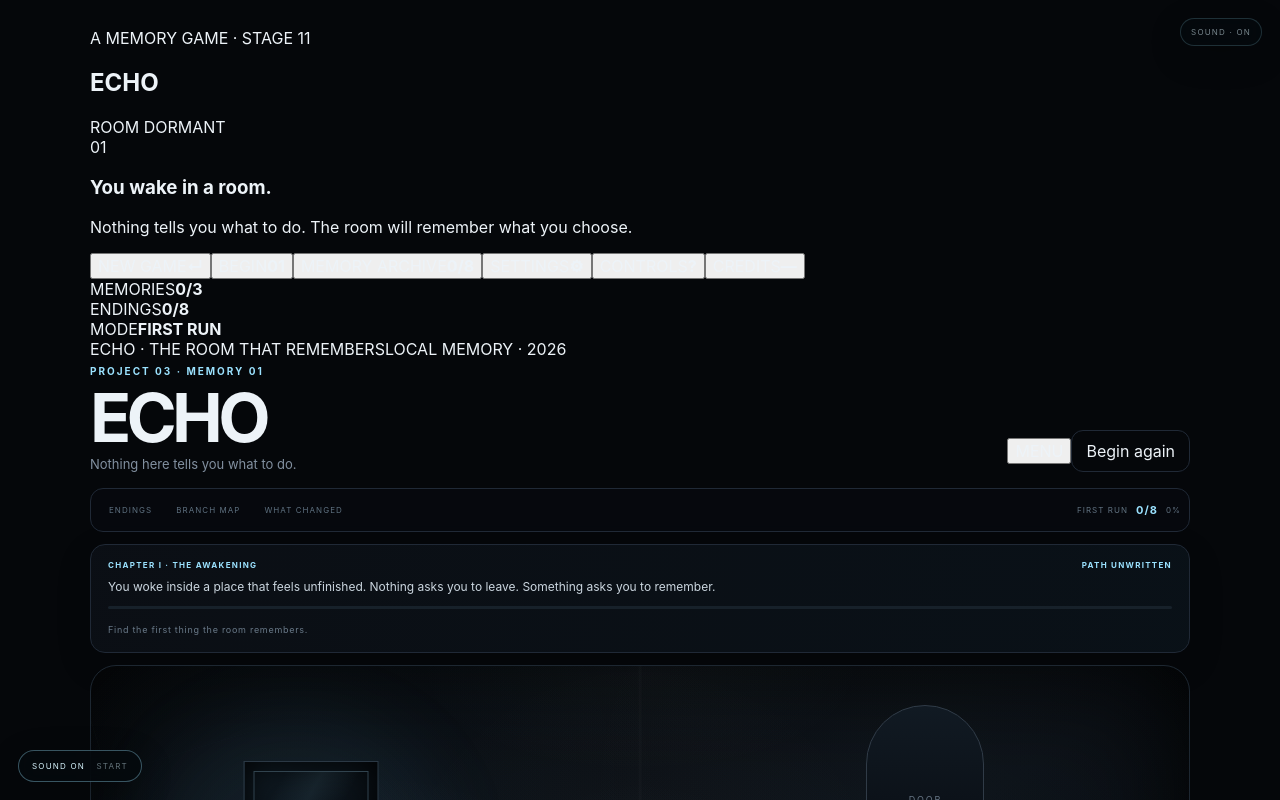
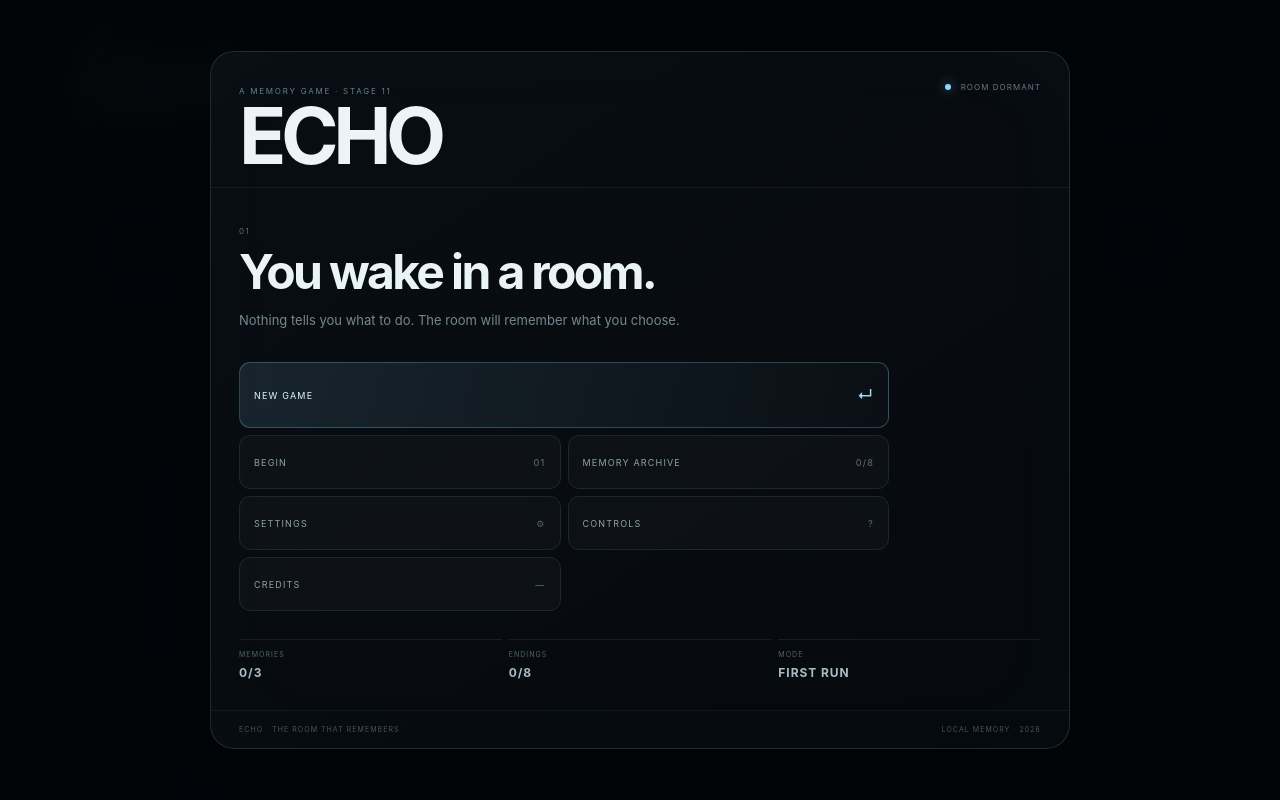
Before and after one commit to farixhere/echo, a Next.js app: page / in a window 1280 px wide. Shown: the top 800 px of the page. Built offline with nearby package versions, Linux system fonts and the light colour scheme.

Commit message:
feat: add stage 11 ECHO menu styling

```diff
--- a/app/globals.css
+++ b/app/globals.css
@@ -266,3 +266,32 @@
 @media(max-width:760px){.replay-grid{grid-template-columns:repeat(2,1fr)}.replay-diff{grid-template-columns:repeat(2,1fr)}.replay-bar{align-items:flex-start;flex-direction:column}.replay-progress{width:100%;justify-content:space-between}}
 @media(max-width:600px){.replay-panel{padding:12px}.replay-card{min-height:138px}.replay-run{grid-template-columns:42px 1fr}.replay-run .run-choice{grid-column:2;text-align:left}.replay-heading h2{font-size:16px}.replay-heading>strong{font-size:19px}}
 @media(prefers-reduced-motion:reduce){.replay-panel{animation:none}}
+
+
+/* Stage 11 — diegetic main menu, settings, controls and credits */
+.hud-actions{display:flex;align-items:center;gap:7px}
+.menu-trigger{border:1px solid #263541;background:rgba(8,13,18,.72);color:#8ea6b3;padding:10px 12px;border-radius:10px;font-size:9px;letter-spacing:.14em;cursor:pointer;min-height:40px}
+.menu-trigger:hover,.menu-trigger:focus-visible{border-color:var(--accent);color:#d9f4ff;background:#0c151c}
+.game-menu{position:fixed;inset:0;z-index:100;background:radial-gradient(circle at 50% 40%,rgba(100,180,215,.075),transparent 35%),rgba(3,6,9,.96);backdrop-filter:blur(18px);display:grid;place-items:center;padding:20px;animation:menuFadeIn .28s ease-out}
+.game-menu-noise{position:absolute;inset:0;pointer-events:none;opacity:.16;background-image:linear-gradient(rgba(255,255,255,.018) 1px,transparent 1px),linear-gradient(90deg,rgba(255,255,255,.014) 1px,transparent 1px);background-size:44px 44px}
+.game-menu-inner{position:relative;width:min(860px,100%);min-height:min(680px,calc(100vh - 40px));display:flex;flex-direction:column;border:1px solid rgba(145,205,225,.16);border-radius:24px;background:linear-gradient(145deg,rgba(9,14,19,.98),rgba(6,10,14,.96));box-shadow:0 30px 100px rgba(0,0,0,.58),inset 0 0 100px rgba(100,190,225,.025);overflow:hidden}
+.menu-brand{display:flex;justify-content:space-between;align-items:flex-start;padding:26px 28px 20px;border-bottom:1px solid rgba(255,255,255,.055)}
+.menu-eyebrow{font-size:8px;letter-spacing:.22em;color:#62808e}
+.menu-brand h2{margin:7px 0 0;font-size:clamp(46px,8vw,78px);line-height:.8;letter-spacing:-.07em}
+.menu-status{font-size:8px;letter-spacing:.13em;color:#637885;padding-top:4px}.menu-status i{display:inline-block;width:6px;height:6px;border-radius:50%;background:#8fd6ff;box-shadow:0 0 12px rgba(143,214,255,.65);margin-right:6px}
+.menu-home,.menu-subpanel{flex:1;padding:30px 28px;display:flex;flex-direction:column}
+.menu-hero{max-width:560px}.menu-index{display:inline-block;color:#55707d;font-size:8px;letter-spacing:.18em}.menu-hero h3,.menu-subhead h3{font-size:clamp(28px,5vw,48px);line-height:1.02;letter-spacing:-.055em;margin:10px 0 12px;color:#eaf4f7}.menu-hero p{max-width:540px;margin:0;color:#758792;font-size:13px;line-height:1.75}
+.menu-actions{display:grid;grid-template-columns:1fr 1fr;gap:7px;margin-top:30px;max-width:650px}
+.menu-actions button{min-height:54px;border:1px solid #1b2831;border-radius:11px;background:rgba(255,255,255,.025);display:flex;justify-content:space-between;align-items:center;padding:0 14px;color:#8ca1ad;font-size:9px;letter-spacing:.13em;cursor:pointer;text-align:left;transition:.18s ease}
+.menu-actions button:hover,.menu-actions button:focus-visible{border-color:#385362;background:rgba(143,214,255,.045);color:#d8edf5;transform:translateY(-1px)}
+.menu-actions button b{font-size:9px;color:#506572;font-weight:500}.menu-actions .menu-primary{grid-column:1/-1;min-height:66px;background:linear-gradient(100deg,rgba(143,214,255,.12),rgba(143,214,255,.025));border-color:rgba(143,214,255,.25);color:#dff7ff}.menu-actions .menu-primary b{color:#9dd8ee;font-size:16px}
+.menu-stats{display:grid;grid-template-columns:repeat(3,1fr);gap:7px;margin-top:auto;padding-top:28px}.menu-stats div{border-top:1px solid rgba(255,255,255,.07);padding-top:10px}.menu-stats span{display:block;font-size:7px;letter-spacing:.15em;color:#50636e}.menu-stats strong{display:block;margin-top:6px;font-size:12px;color:#a8bdc7;letter-spacing:.08em}
+.menu-subpanel{max-width:720px}.menu-subhead{margin-bottom:24px}.menu-subhead h3{margin-bottom:0}.settings-list{display:grid;gap:8px}.settings-list>button{border:1px solid #1a2730;border-radius:12px;background:#080d12;padding:15px;display:flex;justify-content:space-between;align-items:center;text-align:left;cursor:pointer}.settings-list>button:hover{border-color:#334b58}.settings-list b{display:block;font-size:10px;color:#c4d7df;letter-spacing:.12em}.settings-list small{display:block;margin-top:6px;color:#627681;font-size:10px;line-height:1.45}.settings-list strong{font-size:9px;letter-spacing:.13em;color:#5e707a}.settings-list strong.on{color:#8fd6ff}.settings-note{padding:14px;color:#556a76;font-size:9px;line-height:1.6;border:1px dashed #1b2a33;border-radius:10px}
+.controls-grid{display:grid;grid-template-columns:repeat(2,1fr);gap:8px}.controls-grid div{border:1px solid #1a2730;border-radius:11px;background:#080d12;padding:16px}.controls-grid kbd{display:block;color:#d8edf4;font-size:12px;letter-spacing:.08em}.controls-grid span{display:block;margin-top:9px;color:#60747f;font-size:8px;letter-spacing:.13em}.controls-grid p{grid-column:1/-1;color:#647983;font-size:10px;line-height:1.65;margin:8px 2px}
+.credits-copy{max-width:560px}.credits-copy>span{font-size:8px;letter-spacing:.2em;color:#7ebbd0}.credits-copy h4{font-size:25px;letter-spacing:-.04em;margin:9px 0}.credits-copy p{color:#73858f;font-size:12px;line-height:1.7;margin-bottom:25px}.credits-copy div{display:grid;grid-template-columns:120px 1fr;gap:10px;padding:10px 0;border-top:1px solid rgba(255,255,255,.06);font-size:9px}.credits-copy div b{color:#50636d;letter-spacing:.12em}.credits-copy div span{color:#8ea3ad}.credits-copy small{display:block;margin-top:26px;color:#526773;letter-spacing:.08em}
+.menu-back{margin-top:auto;align-self:flex-start;border:1px solid #253641;border-radius:9px;background:transparent;color:#8196a0;padding:10px 13px;font-size:8px;letter-spacing:.13em;cursor:pointer}.menu-back:hover{color:#d5edf5;border-color:#4a6877}
+.menu-footer{display:flex;justify-content:space-between;gap:15px;padding:14px 28px;border-top:1px solid rgba(255,255,255,.05);color:#425661;font-size:7px;letter-spacing:.15em}
+@keyframes menuFadeIn{from{opacity:0}to{opacity:1}}
+@media(max-width:700px){.game-menu{padding:9px}.game-menu-inner{min-height:calc(100vh - 18px);border-radius:18px}.menu-brand{padding:20px 18px 16px}.menu-home,.menu-subpanel{padding:22px 18px}.menu-brand h2{font-size:52px}.menu-status{font-size:7px}.menu-actions{grid-template-columns:1fr;margin-top:24px}.menu-actions .menu-primary{grid-column:auto}.menu-actions button{min-height:49px}.menu-stats{margin-top:24px}.menu-footer{padding:11px 18px;flex-direction:column;gap:5px}.controls-grid{grid-template-columns:1fr}.controls-grid p{grid-column:auto}.credits-copy div{grid-template-columns:95px 1fr}.hud-actions{gap:5px}.menu-trigger,.reset{min-height:38px;padding:8px 9px;font-size:8px}}
+@media(prefers-reduced-motion:reduce){.game-menu,.menu-actions button{animation:none;transition:none}.game-menu{backdrop-filter:none}}
+html.echo-reduced-motion *{animation-duration:.01ms!important;animation-iteration-count:1!important;transition-duration:.01ms!important;scroll-behavior:auto!important}
```
